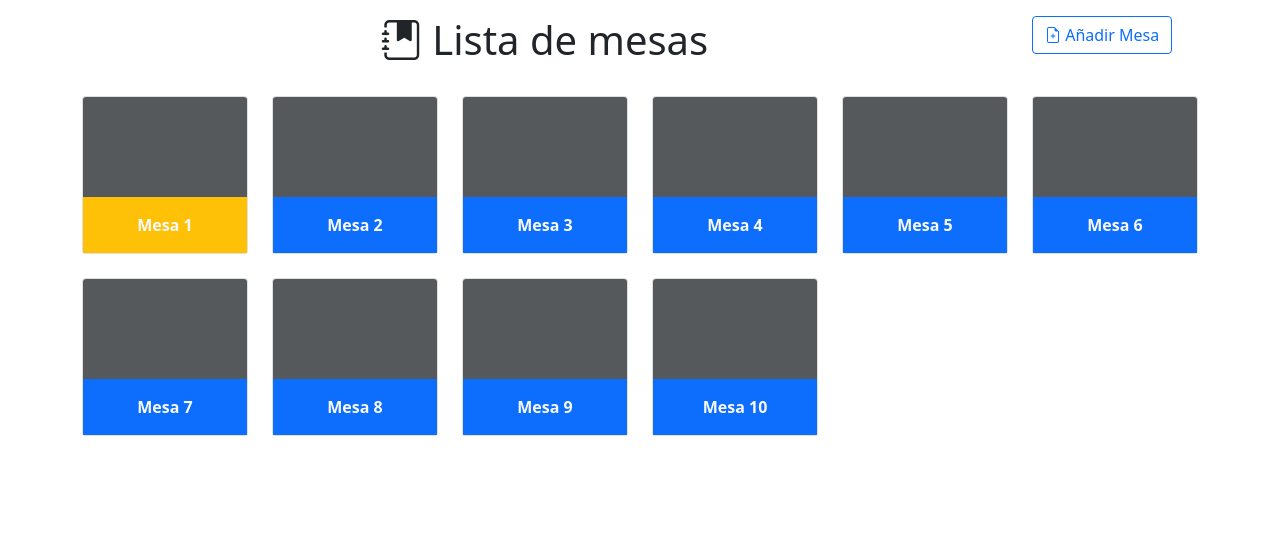
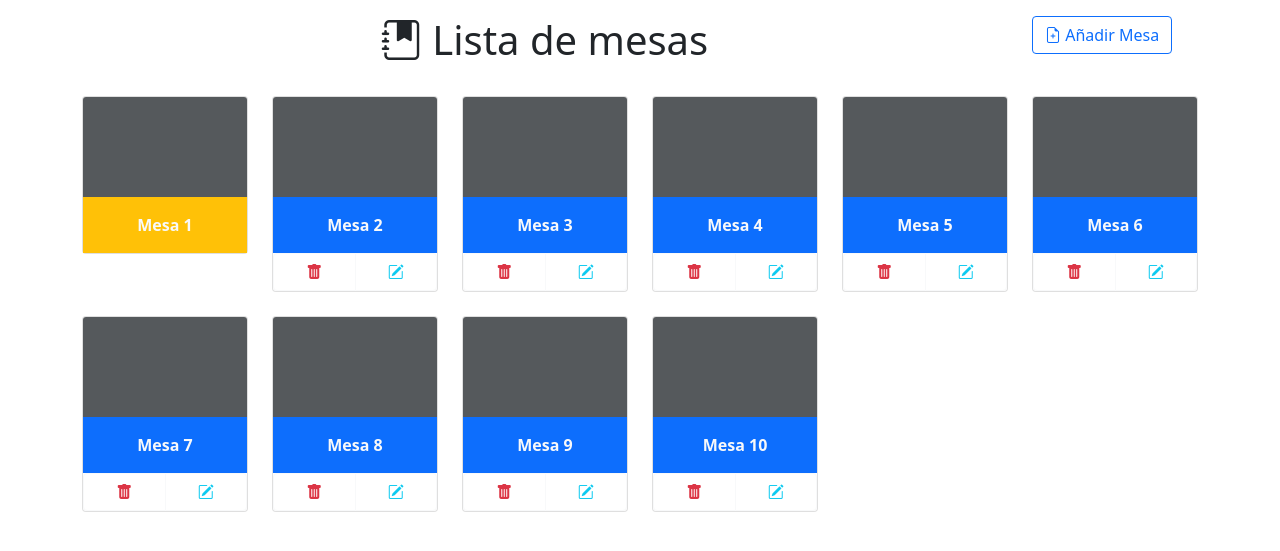
Before and after one commit to daceron96/sistema_arca, a Django app: page /order/table-list/ in a window 1280 px wide. Shown: the part 73-624 px from the top of the page. Run offline with Django 3.2, Linux system fonts and the light colour scheme; data comes from the database, SQL or seed files in the repository; both versions use the stored data as it was after the commit; some libraries are stand-ins or nearby versions.

Commit message:
terminado anadir mesa y inicio de eliminar mesa

```diff
--- a/sistema_restaurante/core/static/work_order/js/table_list.js
+++ b/sistema_restaurante/core/static/work_order/js/table_list.js
@@ -1,4 +1,4 @@
-function get_order(id_order){
+function get_order(id_order) {
     /**vacia el body de la tabla del modal*/
     $('#body_modal').empty();
 
@@ -6,21 +6,21 @@ function get_order(id_order){
     $.ajax({
         url: '/order/get-detail-order/',
         type: 'GET',
-        data: {'id_order':id_order},
-        success: function(response){
-            $('#num_order').text('Orden de pedido número ' + id_order )
-            $('#num_table').text('Mesa # ' + response['table'] )
-            for (detail in response.data){
+        data: { 'id_order': id_order },
+        success: function(response) {
+            $('#num_order').text('Orden de pedido número ' + id_order)
+            $('#num_table').text('Mesa # ' + response['table'])
+            for (detail in response.data) {
                 $('#body_modal').append(
-                    "<tr>"
-                    + "<th> " + (parseInt(detail) + 1) + "</th>"
-                    + "<td> " + response.data[detail]['product'] + "</td>"
-                    + "<td> " + response.data[detail]['quantity_product'] + "</td>"
-                    + "<td> " + (parseInt(response.data[detail]['sale_price']) * parseInt(response.data[detail]['quantity_product'])) + "</td>"
-                    + "</tr>"
+                    "<tr>" +
+                    "<th> " + (parseInt(detail) + 1) + "</th>" +
+                    "<td> " + response.data[detail]['product'] + "</td>" +
+                    "<td> " + response.data[detail]['quantity_product'] + "</td>" +
+                    "<td> " + (parseInt(response.data[detail]['sale_price']) * parseInt(response.data[detail]['quantity_product'])) + "</td>" +
+                    "</tr>"
                 )
-                $('#btn_upd').attr('href','/order/update-order/'+response['id_order'])
-                $('#btn_cancel_order').attr('onclick',"cancellation_confirmation("+response['id_order']+")")
+                $('#btn_upd').attr('href', '/order/update-order/' + response['id_order'])
+                $('#btn_cancel_order').attr('onclick', "cancellation_confirmation(" + response['id_order'] + ")")
             }
 
         }
@@ -28,34 +28,91 @@ function get_order(id_order){
 }
 
 
-function cancellation_confirmation(id_order){
+function cancellation_confirmation(id_order) {
     $('#num_orden').text('Número ' + id_order)
-    $('#btn_confirm_cancel').attr('onclick',"cancel_order("+id_order+")")
+    $('#btn_confirm_cancel').attr('onclick', "cancel_order(" + id_order + ")")
     $('#modal_confirm').modal('show');
 
 }
 
-function cancel_order(id_order){
+function cancel_order(id_order) {
     const csrftoken = document.querySelector('[name=csrfmiddlewaretoken]').value;
     $('#comment_cancel').removeClass('is-invalid')
     console.log($('#comment_cancel').val().length)
-    if($('#comment_cancel').val().length >= 10 ){
+    if ($('#comment_cancel').val().length >= 10) {
         $.ajax({
-            data : {'comment': $('#comment_cancel').val()},
-            url : '/order/cancel-order/'+id_order+'/',
-            type : 'POST',
-            headers: {'X-CSRFToken': csrftoken},
-            success: function(response){
+            data: { 'comment': $('#comment_cancel').val() },
+            url: '/order/cancel-order/' + id_order + '/',
+            type: 'POST',
+            headers: { 'X-CSRFToken': csrftoken },
+            success: function(response) {
 
-                $('#table_'+response['table']).empty();
-                $('#table_'+response['table']).removeClass('bg-warning').addClass('bg-primary');
-                $('#table_'+response['table']).append(
-                    "<a href='/order/new-order/"+response['table']+"' class='stretched-link link-light' style='text-decoration:none' ><b>Mesa "+ response['table']+"</b></a>"
+                $('#table_' + response['table']).empty();
+                $('#table_' + response['table']).removeClass('bg-warning').addClass('bg-primary');
+                $('#table_' + response['table']).append(
+                    "<a href='/order/new-order/" + response['table'] + "' class='stretched-link link-light' style='text-decoration:none' ><b>Mesa " + response['table'] + "</b></a>"
                 )
                 $('#modal_confirm').modal('hide');
             }
         })
-    }else{
+    } else {
         $('#comment_cancel').addClass('is-invalid')
     }
 }
+
+/*funciones para gestion de mesas */
+function create_table() {
+    $.ajax({
+        data: $('#form_table').serialize(),
+        url: $('#form_table').attr('action'),
+        type: $('#form_table').attr('method'),
+        success: function(response) {
+            console.log(response)
+            $('#table_list').append(
+                "<div class='col-lg-2 text-center mb-4'>" +
+                "<div class='card' >" +
+                "<svg class='bd-placeholder-img card-img-top' width='100%' height='100' xmlns='http://www.w3.org/2000/svg'" +
+                "role='img' aria-label='Placeholder: Thumbnail' preserveAspectRatio='xMidYMid slice' focusable='false'>" +
+                "<title>Placeholder</title>" +
+                "<rect width='100%' height='100%' fill='#55595c' />" +
+                "</svg>" +
+                "<div class='card-body bg-primary 'id=table_" + response['table_number'] + ">" +
+                "<a href='/order/new-order/" + response['table_number'] + "/' class='stretched-link link-light' style='text-decoration:none' ><b>Mesa " + response['table_number'] + " </b></a>" +
+                "</div>"
+            )
+            $('#modal_table').modal('hide')
+        },
+        error: function(error) {
+            set_error_form(error)
+        }
+    })
+}
+
+function delete_table(id_table) {
+    $.ajax({
+        url: '/order/delete-table/' + id_table + '/',
+        type: 'GET',
+        success: function(response) {
+            $('#modal_confirm').modal('hide');
+            $('#btn_confirm_delete').removeAttr('onclick')
+            $('#item_list_' + response['code']).remove();
+
+        }
+    })
+}
+
+
+function set_error_form(error) {
+    let errors = Object.keys(error.responseJSON.error)
+    $('.is-invalid').removeClass('is-invalid')
+    for (let item in errors) {
+        $('#invalid_' + errors[item]).empty()
+        $('#id_' + errors[item]).addClass('is-invalid')
+        $('#invalid_' + errors[item]).append(error.responseJSON.error[errors[item]])
+    }
+}
+
+function clean_modal_table() {
+    $('#id_table_number').removeClass('is-invalid').val('')
+
+}
--- /dev/null
+++ b/sistema_restaurante/work_order/forms.py
@@ -0,0 +1,20 @@
+from django import forms
+from .models import Table
+
+class TableForm(forms.ModelForm):
+    class Meta:
+        model = Table
+        fields = ['table_number']
+        widgets = {
+            'table_number' : forms.NumberInput(attrs={'class': 'form-control','placeholder':'Número de mesa'},),
+        }
+
+        labels = {
+            'table_number' : 'Número',
+        }
+
+        error_messages = {
+            'table_number': {
+                'unique': "Ya existe una mesa registrada con este mismo número."
+            },
+        }
--- a/sistema_restaurante/work_order/models.py
+++ b/sistema_restaurante/work_order/models.py
@@ -5,8 +5,8 @@ from django.db.models.deletion import SET_NULL
 from product.models import Product
 
 class Table(models.Model):
-    table_number = models.IntegerField()
-    status = models.BooleanField()
+    table_number = models.IntegerField(unique=True)
+    status = models.BooleanField(default=False)
 
     def __str__(self):
         return str(self.table_number)
--- a/sistema_restaurante/work_order/templates/table/table_form.html
+++ b/sistema_restaurante/work_order/templates/table/table_form.html
@@ -8,25 +8,28 @@
             </div>
             <div class="modal-body ">
                 <div class="container-fluid ">
-                    <form action="{% url 'product:create_product'%}" method="POST" id="form_product" autocomplete='off'>
-                        <div class="mb-3 row">
-                            <div class="col-md-4">
-                                <label for="num_table" class="col-form-label">
-                                    <b>Número de mesa</b>
-                                </label>
+                    <form action="{% url 'order:create_table'%}" method="POST" id="form_table" autocomplete='off'>
+                        {% csrf_token %}
+                        {% for field in form %}
+                        <div class="mb-3 row ">
+                            <div class="col-md-3 ">
+                                <label for="{{ field.id_for_label }} " class="col-form-label "><b>{{field.label}}</b>
+								</label>
                             </div>
-                            <div class="col-sm-8">
-                                <input type="number" name="num_table" class="form-control" placeholder="Número de mesa"  id="num_table">
-                                <div class="invalid-feedback " id="invalid_code">
+                            <div class="col-sm-9 ">
+                                {{field}}
+                                <div class="invalid-feedback " id="invalid_{{field.name}}">
                                 </div>
                             </div>
                         </div>
+
+                        {% endfor %}
                     </form>
                 </div>
             </div>
             <div class="modal-footer ">
                 <button type="button " class="btn btn-outline-danger " data-bs-dismiss="modal"><i class="bi bi-file-earmark-x-fill"></i> Cancelar</button>
-                <button type="button " class="btn btn-outline-primary " id='btn_add' onclick="create_product()"><i class="bi bi-file-earmark-plus-fill"></i> Guardar</button>
+                <button type="button " class="btn btn-outline-primary " id='btn_add' onclick="create_table()"><i class="bi bi-file-earmark-plus-fill"></i> Guardar</button>
                 <button type="button " class="btn btn-outline-primary visually-hidden" id='btn_upd'><i class="bi bi-file-earmark-plus-fill"></i> Actualizar</button>
             </div>
         </div>
--- a/sistema_restaurante/work_order/templates/table/table_list.html
+++ b/sistema_restaurante/work_order/templates/table/table_list.html
@@ -8,13 +8,13 @@
         <h1 class="text-center"><i class="bi bi-journal-bookmark-fill"></i> Lista de mesas</h1>
     </div>
     <div class="col-md-2">
-        <button type="button" class="btn btn-outline-primary" data-bs-toggle="modal" data-bs-target="#modal_table" >
+        <button type="button" class="btn btn-outline-primary" data-bs-toggle="modal" data-bs-target="#modal_table"  onclick='clean_modal_table()'>
 			<i class="bi bi-file-earmark-plus"></i>
 			Añadir Mesa
 		</button>
     </div>
 </div>
-<div class="row mt-4">
+<div class="row mt-4" id='table_list'>
     {% for table in object_list %}
     <div class="col-lg-2 text-center mb-4">
         <div class="card" >
@@ -28,16 +28,21 @@
             {% if order.table == table %}
 
             <div class="card-body bg-warning " id='table_{{table.table_number}}'>
-                <a href='/' class="stretched-link link-light" onclick='get_order({{order.id}})' style="text-decoration:none" data-bs-toggle="modal" data-bs-target="#modal_description_order"><b>Mesa {{table.table_number}}</b></a>
+                <a href='/' class=" link-light" onclick='get_order({{order.id}})' style="text-decoration:none" data-bs-toggle="modal" data-bs-target="#modal_description_order"><b>Mesa {{table.table_number}}</b></a>
             </div>
             {% endif %}
             {% endfor%}
             {% else %}
             <div class="card-body bg-primary " id='table_{{table.table_number}}'>
-                <a href="{% url 'order:order' table.table_number %}" class="stretched-link link-light" style="text-decoration:none" ><b>Mesa {{table.table_number}}</b></a>
+                <a href="{% url 'order:order' table.table_number %}" class=" link-light" style="text-decoration:none" ><b>Mesa {{table.table_number}}</b></a>
+            </div>
+            <div class="btn-group" role="group" aria-label="Basic mixed styles example">
+                <button type="button" class="btn btn-outline-danger border border-light"><i class="bi bi-trash-fill"></i></button>
+                <button type="button" class="btn btn-outline-info border border-light"><i class="bi bi-pencil-square"></i></button>
             </div>
             {% endif%}
         </div>
+
     </div>
 
     {% endfor %}
--- a/sistema_restaurante/work_order/urls.py
+++ b/sistema_restaurante/work_order/urls.py
@@ -1,7 +1,7 @@
 from django.urls import path
 from .views import AddOrderView,TableListView, GetOrderDetail,GetProductList, GetDetail
 from .views import CreateOrderView, UpdateOrderView, CancelDetailView,CancelOrderView
-
+from .views import CreateTableView, DeleteTableView
 work_order_patterns = ([
     #path order
     path('create/',CreateOrderView.as_view(), name='create_order'),
@@ -16,5 +16,9 @@ work_order_patterns = ([
     path('get-detail/',GetDetail.as_view(), name='get_detail'),
     path('get-detail-order/',GetOrderDetail.as_view(), name='get_product'),
 
+    #PATH TABLE
     path('table-list/', TableListView.as_view(), name ='table_list'),
+    path('create-table/',CreateTableView.as_view(), name='create_table'),
+    path('delete-table/<int:pk>/',DeleteTableView.as_view(), name='delete_table'),
+
 ],'order')
--- a/sistema_restaurante/work_order/views.py
+++ b/sistema_restaurante/work_order/views.py
@@ -2,11 +2,11 @@ import json
 from django.http.response import HttpResponse, JsonResponse
 from django.views.generic.base import TemplateView
 from django.views.generic.detail import DetailView
-from django.views.generic.edit import CreateView, UpdateView
+from django.views.generic.edit import CreateView, UpdateView,DeleteView
 from django.views.generic.list import ListView
 from .models import Order, Order_Detail, Table
 from product.models import Category, Product
-
+from .forms import TableForm
 
 # carga la vista principal ara agregar una nueva orden
 
@@ -130,6 +130,7 @@ class TableListView(ListView):
     def get_context_data(self, **kwargs):
         context = super().get_context_data(**kwargs)
         context['order_list'] = Order.objects.filter(status=True, table__status = True)
+        context['form'] = TableForm
         return context
 
 class GetOrderDetail(ListView):
@@ -175,3 +176,32 @@ class CancelOrderView(UpdateView):
 
 class CreateTableView(CreateView):
     model = Table
+    form_class = TableForm
+    def post(self,  *args, **kwargs):
+        if self.request.is_ajax():
+            form = self.form_class(self.request.POST)
+            if form.is_valid():
+                table = self.model.objects.create(
+                    table_number = form.cleaned_data.get('table_number'),
+                )
+                response = JsonResponse({
+                    'table_number':table.table_number,
+
+                })
+                response.status_code = 201
+                return response
+
+            else:
+                error = form.errors
+                response = JsonResponse({'error':error})
+                response.status_code = 400
+                return response
+
+class DeleteTableView(DeleteView):
+    model = Table
+    def get(self, *args, **kwargs):
+        self.object = self.get_object()
+        table_number = self.object.table_number
+        self.object.delete()
+        response = JsonResponse({'table_number':table_number})
+        return response
```
Also changed, not shown: sistema_restaurante/db.sqlite3.
